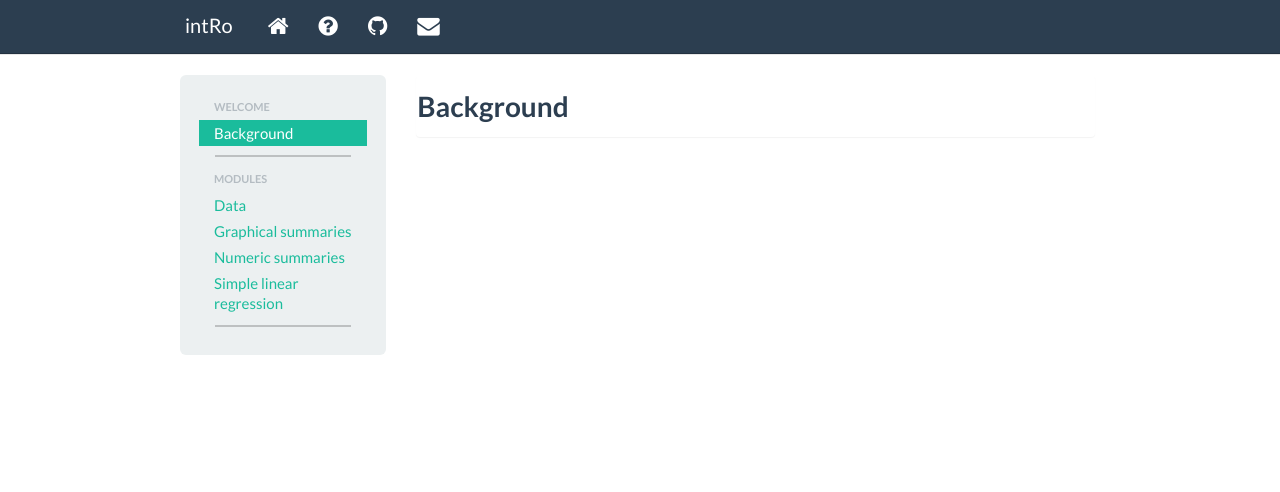
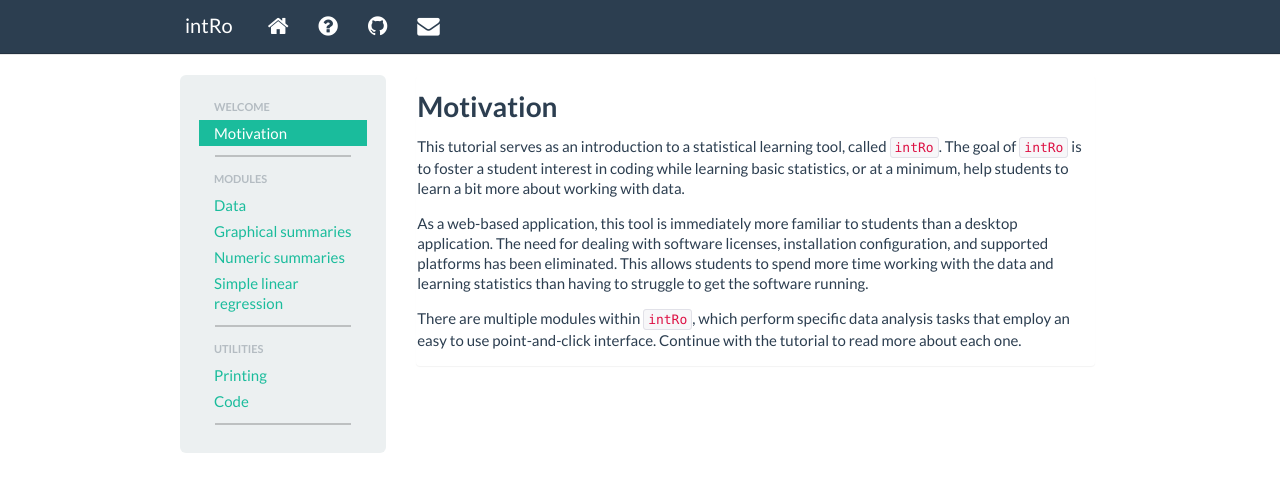
Before and after one commit to gammarama/intRo, a Jekyll site: the page built from index.html, in a window 1280 px wide. Shown: the top 492 px of the page. Built offline with Jekyll 4.4.1, drawn with Linux system fonts in a browser that asks for light colours; nearby versions of some CDN libraries; Markdown is read by kramdown in place of the engine named in the settings.

Commit message:
documentation

```diff
--- a/_data/nav.yml
+++ b/_data/nav.yml
@@ -1,5 +1,7 @@
 structure:
 - section: Welcome
-  subsection: [background]
+  subsection: [motivation]
 - section: Modules
   subsection: [data, graphical-summaries, numeric-summaries, simple-linear-regression]
+- section: Utilities
+  subsection: [printing, code]
--- a/_includes/background.html
+++ /dev/null
@@ -1 +0,0 @@
-<h3>Background</h3>
--- /dev/null
+++ b/_includes/code.html
@@ -0,0 +1 @@
+<h3>Code</h3>
--- /dev/null
+++ b/_includes/motivation.html
@@ -0,0 +1,7 @@
+<h3>Motivation</h3>
+
+<p>This tutorial serves as an introduction to a statistical learning tool, called <code>intRo</code>. The goal of <code>intRo</code> is to foster a student interest in coding while learning basic statistics, or at a minimum, help students to learn a bit more about working with data.</p>
+
+<p>As a web-based application, this tool is immediately more familiar to students than a desktop application. The need for dealing with software licenses, installation configuration, and supported platforms has been eliminated. This allows students to spend more time working with the data and learning statistics than having to struggle to get the software running.</p>
+
+<p>There are multiple modules within <code>intRo</code>, which perform specific data analysis tasks that employ an easy to use point-and-click interface. Continue with the tutorial to read more about each one.</p>
--- /dev/null
+++ b/_includes/printing.html
@@ -0,0 +1 @@
+<h3>Printing</h3>
--- a/index.html
+++ b/index.html
@@ -1,6 +1,6 @@
 ---
 layout: layout
-title: gravicom
+title: intRo
 ---
 {% for nav in site.data.nav.structure %}
 	{% for sub in nav.subsection %}
```
